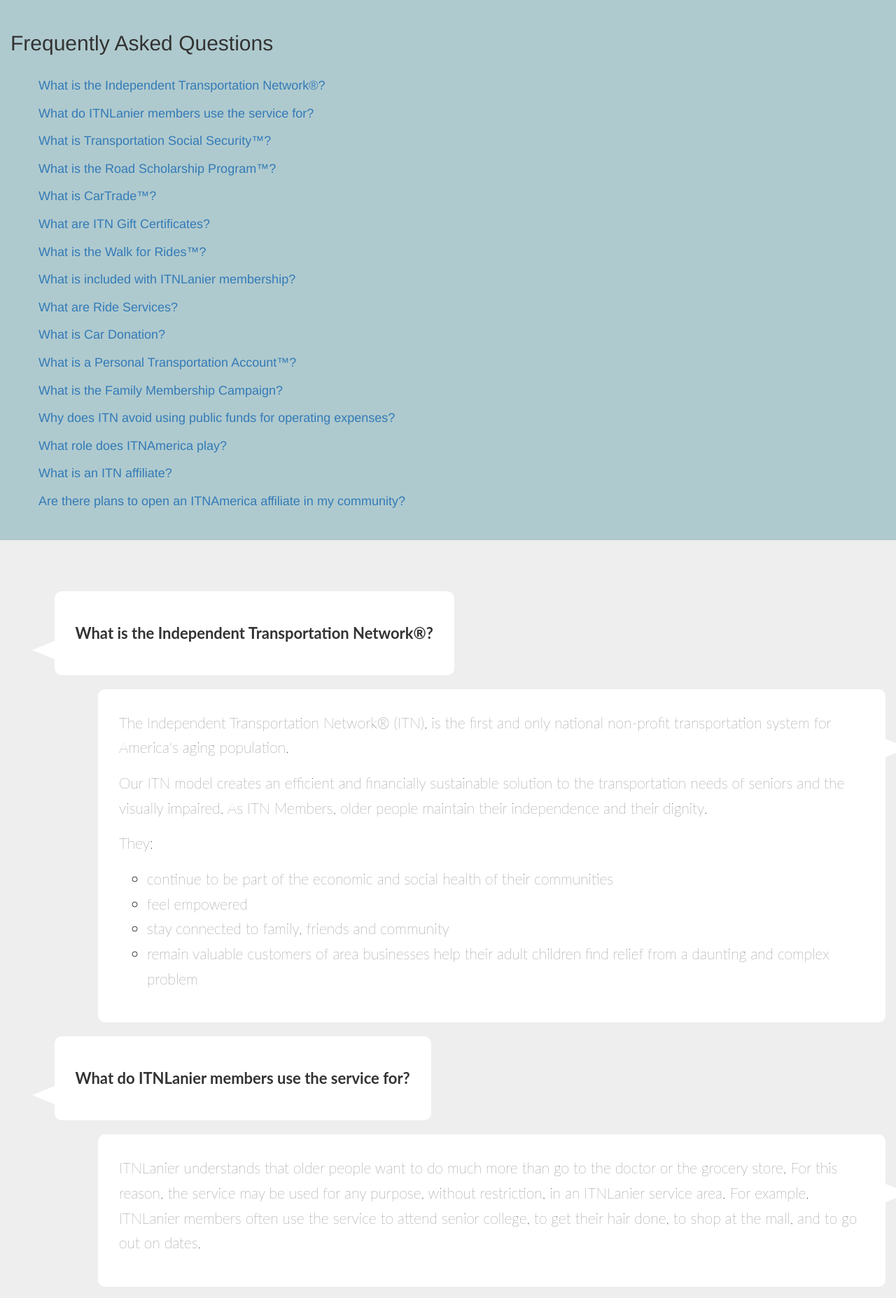
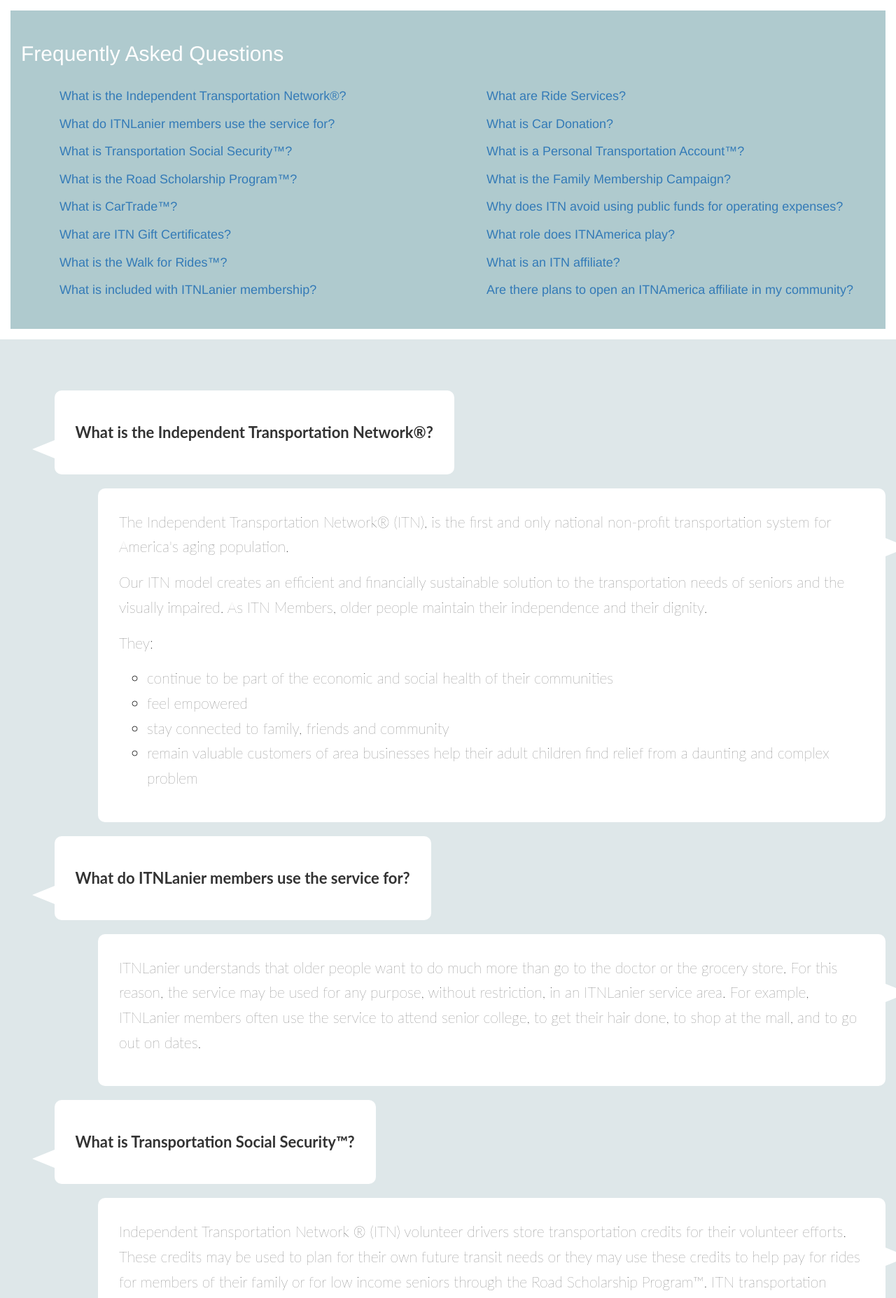
Before and after one commit to samguergen/ITNLanier, a PHP site: page /views/faq.html in a window 1280 px wide. Shown: the part 500-2355 px from the top of the page at 70% size. Run offline with PHP 8.4, Linux system fonts and the light colour scheme; some libraries are stand-ins or nearby versions.

Commit message:
faq part3

```diff
--- a/css/index.css
+++ b/css/index.css
@@ -658,6 +658,10 @@ nav .dropdown-menu li a {
    padding-bottom:25px;
    width: 100%;
  }
+ .faq .questions-list {
+   background: #afcace;
+   border: 15px solid white;
+ }
  .faq .questions-list ul {
    list-style-type: none;
  }
@@ -666,7 +670,7 @@ nav .dropdown-menu li a {
    line-height: 2.2;
  }
  .faq .qa {
-   float:left
+   float:left;
  }
 .faq .question {
   font-size: 22px;
--- a/views/faq.html
+++ b/views/faq.html
@@ -112,8 +112,9 @@
         <h1>FAQ</h1>
       </div>
 
-      <div class="container questions-list" style="background: #afcace">
-        <h2 style="margin-bottom:25px">Frequently Asked Questions</h2>
+      <div class="container questions-list">
+        <h2 style="margin-bottom:25px;color:white">Frequently Asked Questions</h2>
+        <div class="col-sm-6">
           <ul>
             <li><a href="#what-is-itn">What is the Independent Transportation Network®?</a></li>
             <li><a href="#service-for">What do ITNLanier members use the service for?</a></li>
@@ -123,6 +124,10 @@
             <li><a href="#gift-certificate">What are ITN Gift Certificates?</a></li>
             <li><a href="#walk-for-rides">What is the Walk for Rides™?</a></li>
             <li><a href="#membership">What is included with ITNLanier membership?</a></li>
+          </ul>
+        </div>
+        <div class="col-sm-6">
+          <ul>
             <li><a href="#ride-services">What are Ride Services?</a></li>
             <li><a href="#car-donation">What is Car Donation?</a></li>
             <li><a href="#personal-transportation-account">What is a Personal Transportation Account™?</a></li>
@@ -132,9 +137,10 @@
             <li><a href="#what-is-affiliate">What is an ITN affiliate?</a></li>
             <li><a href="#open-affiliate">Are there plans to open an ITNAmerica affiliate in my community?</a></li>
           </ul>
+        </div>
       </div><!--container-->
 
-      <div class="jumbotron section">
+      <div class="jumbotron section" style="background: #b3c9cd70">
         <div class="container">
           <div class="qa" id="what-is-itn">
           <div class="question">What is the Independent Transportation Network®?</div>
```
Lines whose indentation alone changed are shown as unchanged.
